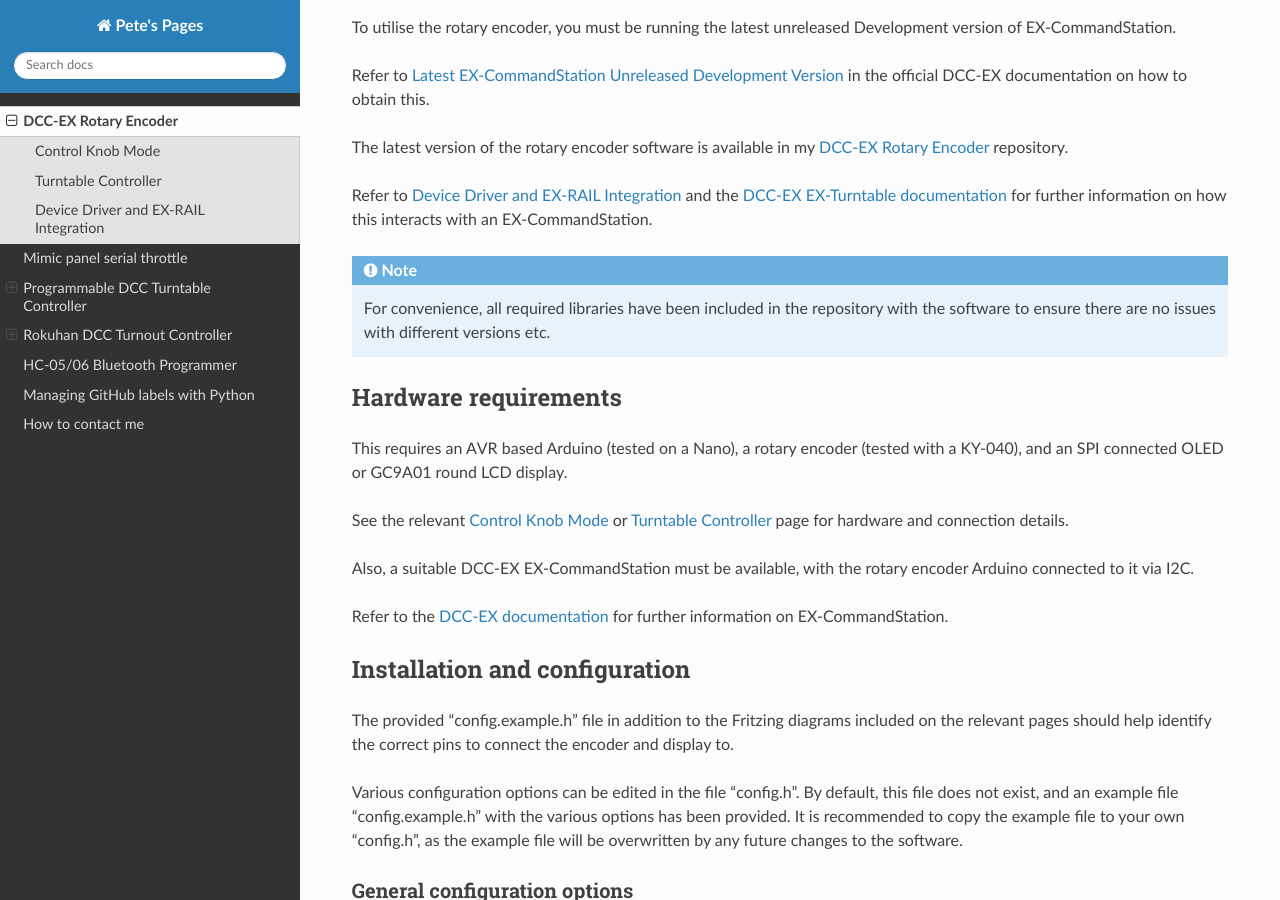
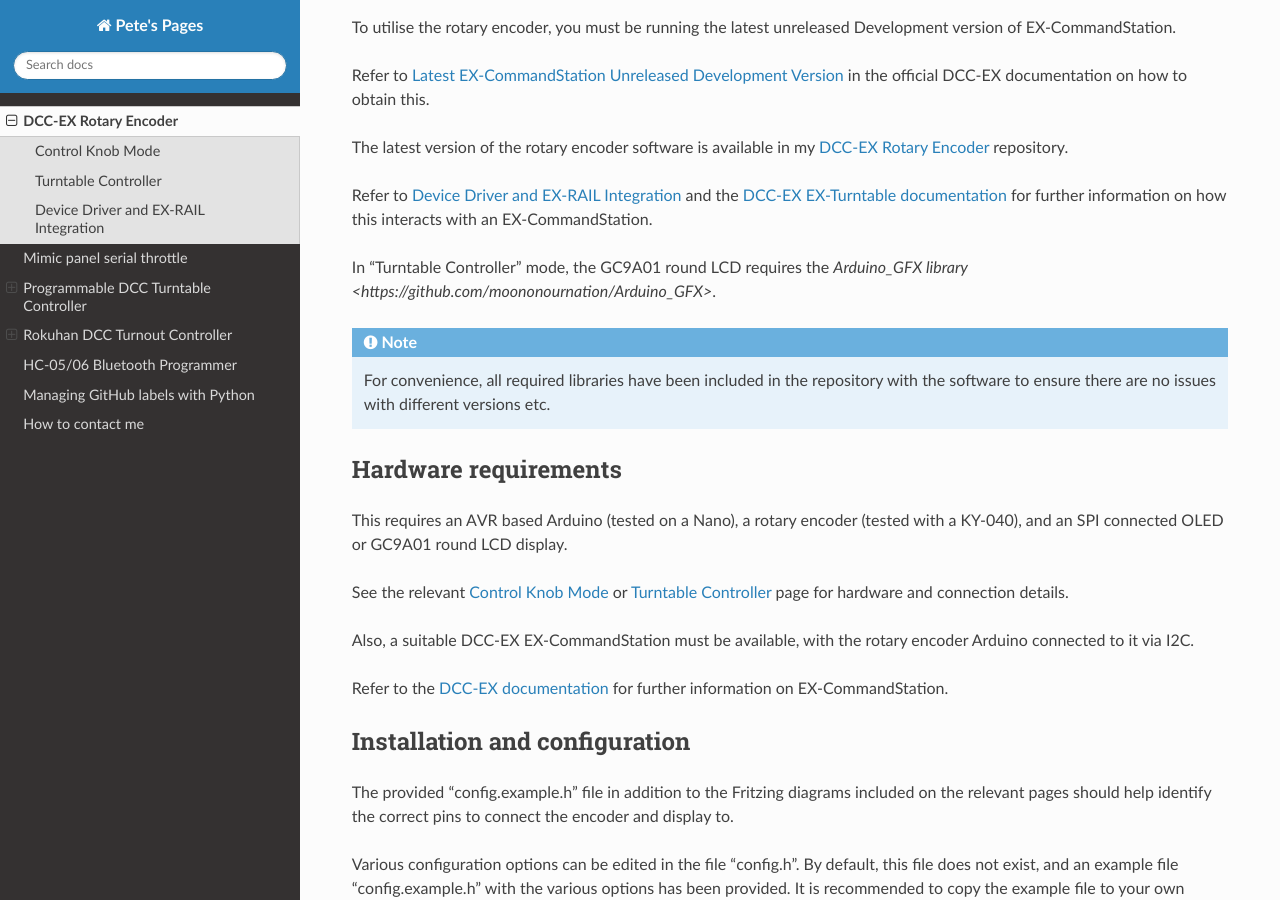
Before and after one commit to peteGSX/petegsx.github.io, a Sphinx documentation site: the page built from docs/rotary-encoder/overview.rst, in a window 1280 px wide and 900 px high, scrolled down 1025 px. Built offline with Sphinx 7.4.7 and the Read the Docs theme 2.0.0, drawn with Linux system fonts in a browser that asks for light colours.

Commit message:
Add GC9A01 library info

```diff
--- a/docs/rotary-encoder/overview.rst
+++ b/docs/rotary-encoder/overview.rst
@@ -45,6 +45,8 @@
 The latest version of the rotary encoder software is available in my `DCC-EX Rotary Encoder <https://github.com/peteGSX-Projects/dcc-ex-rotary-encoder>`_ repository.
 
 Refer to :doc:`/rotary-encoder/ex-rail-integration` and the `DCC-EX EX-Turntable documentation <https://dcc-ex.com/ex-turntable/test-and-tune.html#controlling-ex-turntable-with-a-rotary-encoder>`_ for further information on how this interacts with an EX-CommandStation.
+
+In "Turntable Controller" mode, the GC9A01 round LCD requires the `Arduino_GFX library <https://github.com/moononournation/Arduino_GFX>`.
 
 .. note::
 
```
